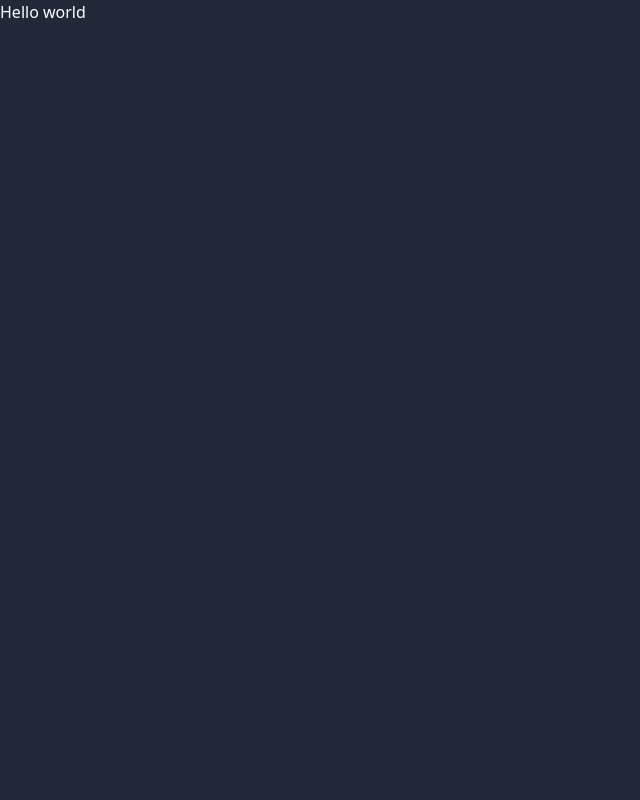
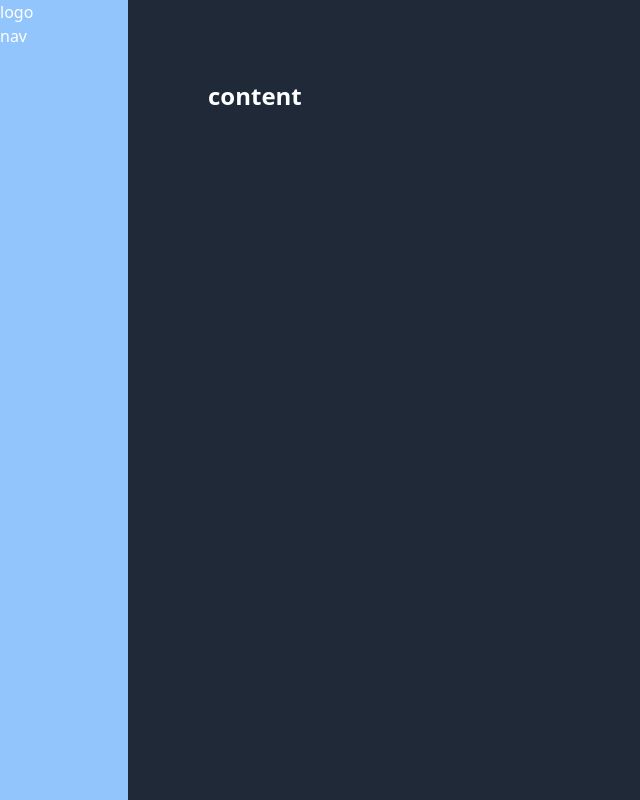
Before and after one commit to herropaul/personal-website-2, a Next.js app: page / in a window 1280 px wide. Shown: the whole page, without its empty margins (0-640 px from the left). Built offline with nearby package versions, Linux system fonts and the light colour scheme.

Commit message:
side navbar layout

```diff
--- a/pages/index.tsx
+++ b/pages/index.tsx
@@ -1,5 +1,20 @@
 import type { NextPage } from 'next'
 
 export default function Home () {
-  return <div>Hello world</div>
+  return (
+    <div className="h-screen w-screen flex">
+      {/*side bar */}
+      <div className="bg-blue-300 w-32">
+        logo
+
+        {/* nav */}
+        <nav> nav </nav>
+      </div>
+
+      {/* content */}
+      <div className="flex-1 p-20 text-2xl font-bold">
+        content
+      </div>
+    </div>
+  );
 }
```
